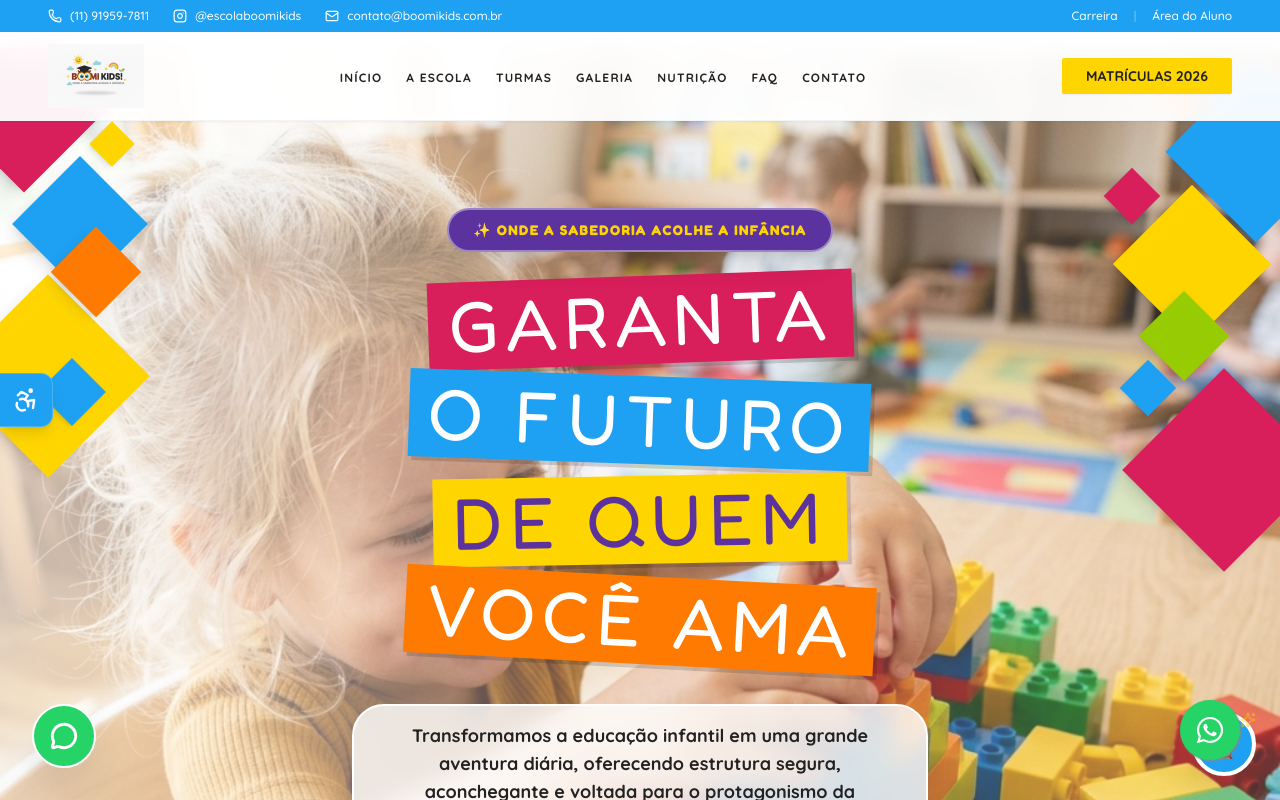
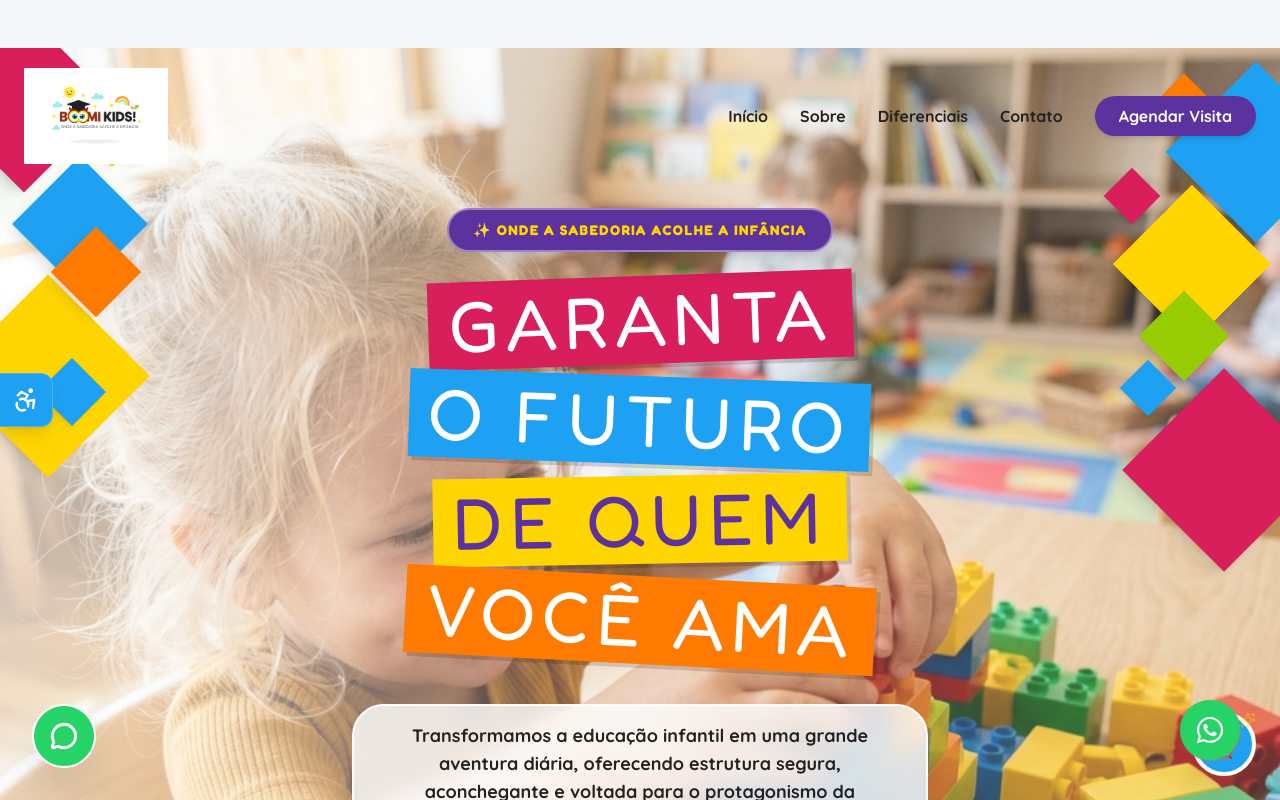
Before and after one commit to FerisReptilium/boomi-kids, a React (Vite) app: page / in a window 1280 px wide. Shown: the top 800 px of the page. Built offline with nearby package versions, Linux system fonts and the light colour scheme.

Commit message:
Refactor Header component and remove unused imports
Refactor Header component to improve structure and functionality.

```diff
--- a/src/components/Header.jsx
+++ b/src/components/Header.jsx
@@ -1,137 +1,51 @@
 import React, { useState, useEffect } from 'react';
-import { Menu, X, Phone, Mail } from 'lucide-react';
-import { motion, AnimatePresence } from 'framer-motion';
-
-const Instagram = ({ size = 24, className }) => (
-  <svg xmlns="http://www.w3.org/2000/svg" width={size} height={size} viewBox="0 0 24 24" fill="none" stroke="currentColor" strokeWidth="2" strokeLinecap="round" strokeLinejoin="round" className={className}>
-    <rect x="2" y="2" width="20" height="20" rx="5" ry="5"></rect>
-    <path d="M16 11.37A4 4 0 1 1 12.63 8 4 4 0 0 1 16 11.37z"></path>
-    <line x1="17.5" y1="6.5" x2="17.51" y2="6.5"></line>
-  </svg>
-);
+import { motion } from 'framer-motion';
 
 const Header = () => {
   const [isScrolled, setIsScrolled] = useState(false);
-  const [isMobileMenuOpen, setIsMobileMenuOpen] = useState(false);
 
   useEffect(() => {
     const handleScroll = () => {
-      setIsScrolled(window.scrollY > 40);
+      setIsScrolled(window.scrollY > 50);
     };
     window.addEventListener('scroll', handleScroll);
     return () => window.removeEventListener('scroll', handleScroll);
   }, []);
 
-  const navLinks = [
-    { name: 'INÍCIO', href: '#home' },
-    { name: 'A ESCOLA', href: '#about' },
-    { name: 'TURMAS', href: '#plans' },
-    { name: 'GALERIA', href: '#gallery' },
-    { name: 'NUTRIÇÃO', href: '#nutrition' },
-    { name: 'FAQ', href: '#faq' },
-    { name: 'CONTATO', href: '#contact' },
-  ];
+  return (
+    <header className={`fixed w-full z-50 transition-all duration-300 ${isScrolled ? 'bg-white/95 backdrop-blur-md shadow-lg py-3' : 'bg-transparent py-5'}`}>
+      <div className="container mx-auto px-6 flex justify-between items-center">
 
-  return (
-    <>
-      <div className={`fixed top-0 left-0 right-0 z-50 transition-all duration-300 ${isScrolled ? '-translate-y-full' : 'translate-y-0'}`}>
-        {/* Top Bar - Estilo Corporativo Fino Azul */}
-        <div className="bg-brand-blue text-white text-xs py-2 px-6 lg:px-12 flex justify-between items-center font-medium">
-          <div className="flex gap-6 items-center">
-            <a href="https://wa.me/5511919597811" target="_blank" rel="noreferrer" className="flex items-center gap-2 hover:text-white/80 transition-colors"><Phone size={14}/> (11) 91959-7811</a>
-            <a href="https://instagram.com/escolaboomikids" target="_blank" rel="noreferrer" className="flex items-center gap-2 hover:text-white/80 transition-colors"><Instagram size={14}/> @escolaboomikids</a>
-            <span className="hidden md:flex items-center gap-2"><Mail size={14}/> contato@boomikids.com.br</span>
-          </div>
-          <div className="flex gap-4 items-center">
-            <span className="cursor-pointer hover:text-white/80">Carreira</span>
-            <span className="text-white/40">|</span>
-            <span className="cursor-pointer hover:text-white/80">Área do Aluno</span>
-          </div>
-        </div>
-      </div>
-
-      <header
-        className={`fixed left-0 right-0 z-40 transition-all duration-300 bg-white/95 backdrop-blur-md shadow-sm border-b border-gray-100 ${isScrolled ? 'top-0 py-2' : 'top-8 py-3'}`}
+        {/* LOGO COM TRATAMENTO ESPECIAL */}
+        <motion.div
+          initial={{ opacity: 0 }}
+          animate={{ opacity: 1 }}
+          className="flex items-center"
         >
-        <div className="container mx-auto px-6 md:px-12 flex justify-between items-center">
-
-          {/* Logo Centralizada no Mobile, Esquerda no Desktop */}
-          <a href="#home" className="flex items-center group">
           <img
             src="/logo.png"
             alt="Logo Boomi Kids"
-              className="h-12 md:h-16 w-auto object-contain transition-transform"
+            className={`transition-all duration-300 object-contain drop-shadow-md ${isScrolled ? 'h-16' : 'h-24'} hover:scale-110`}
+            style={{ filter: "contrast(1.1) brightness(1.05)" }} // Deixa a logo mais "viva"
           />
-          </a>
+        </motion.div>
 
-          {/* Nav Centralizada Estilo Template Misto */}
-          <nav className="hidden lg:flex items-center gap-8 ml-auto mr-auto">
-            <ul className="flex gap-6">
-              {navLinks.map((link) => (
-                <li key={link.name}>
+        <nav className="hidden lg:flex items-center gap-8">
+          {['Início', 'Sobre', 'Diferenciais', 'Contato'].map((item) => (
             <a
-                    href={link.href}
-                    className="font-bold text-[11px] xl:text-xs text-brand-text hover:text-brand-blue transition-colors tracking-widest relative after:content-[''] after:absolute after:w-full after:scale-x-0 after:h-0.5 after:-bottom-1 after:left-0 after:bg-brand-blue after:origin-bottom-right after:transition-transform hover:after:scale-x-100 hover:after:origin-bottom-left"
+              key={item}
+              href={`#${item.toLowerCase()}`}
+              className={`font-bold transition-colors ${isScrolled ? 'text-brand-text hover:text-brand-purple' : 'text-brand-text hover:text-brand-purple'}`}
             >
-                    {link.name}
-                  </a>
-                </li>
-              ))}
-            </ul>
-          </nav>
-
-          {/* Search/CTA Canto Direito */}
-          <div className="hidden lg:flex items-center">
-            <a
-              href="https://wa.me/5511919597811"
-              target="_blank"
-              rel="noreferrer"
-              className="bg-brand-yellow text-brand-text px-6 py-2 rounded-sm font-bold text-sm shadow-sm hover:shadow-md hover:bg-yellow-400 hover:-translate-y-0.5 transition-all"
-            >
-              MATRÍCULAS 2026
-            </a>
-          </div>
-
-          <button
-            className="lg:hidden text-brand-text"
-            onClick={() => setIsMobileMenuOpen(!isMobileMenuOpen)}
-          >
-            {isMobileMenuOpen ? <X size={28} /> : <Menu size={28} />}
-          </button>
-        </div>
-
-        {/* Mobile Nav */}
-        <AnimatePresence>
-          {isMobileMenuOpen && (
-            <motion.div
-              initial={{ opacity: 0, height: 0 }}
-              animate={{ opacity: 1, height: 'auto' }}
-              exit={{ opacity: 0, height: 0 }}
-              className="lg:hidden absolute top-full left-0 w-full bg-white shadow-lg overflow-hidden flex flex-col"
-            >
-              <div className="py-4 px-6 flex flex-col gap-4">
-                {navLinks.map((link) => (
-                  <a
-                    key={link.name}
-                    href={link.href}
-                    className="font-bold text-sm py-3 border-b border-gray-100 text-brand-text hover:text-brand-blue tracking-wide"
-                    onClick={() => setIsMobileMenuOpen(false)}
-                  >
-                    {link.name}
+              {item}
             </a>
           ))}
-                <a
-                  href="https://wa.me/5511919597811"
-                  className="bg-brand-yellow text-brand-text text-center px-6 py-3 rounded-sm font-bold mt-2 shadow-sm uppercase text-sm"
-                >
-                  Matrículas Abertas via Zap
+          <a href="#contact" className="bg-brand-purple text-white px-6 py-2 rounded-full font-bold hover:bg-opacity-90 transition-all shadow-md">
+            Agendar Visita
           </a>
+        </nav>
       </div>
-            </motion.div>
-          )}
-        </AnimatePresence>
     </header>
-    </>
   );
 };
 
```
Lines whose indentation alone changed are shown as unchanged.
